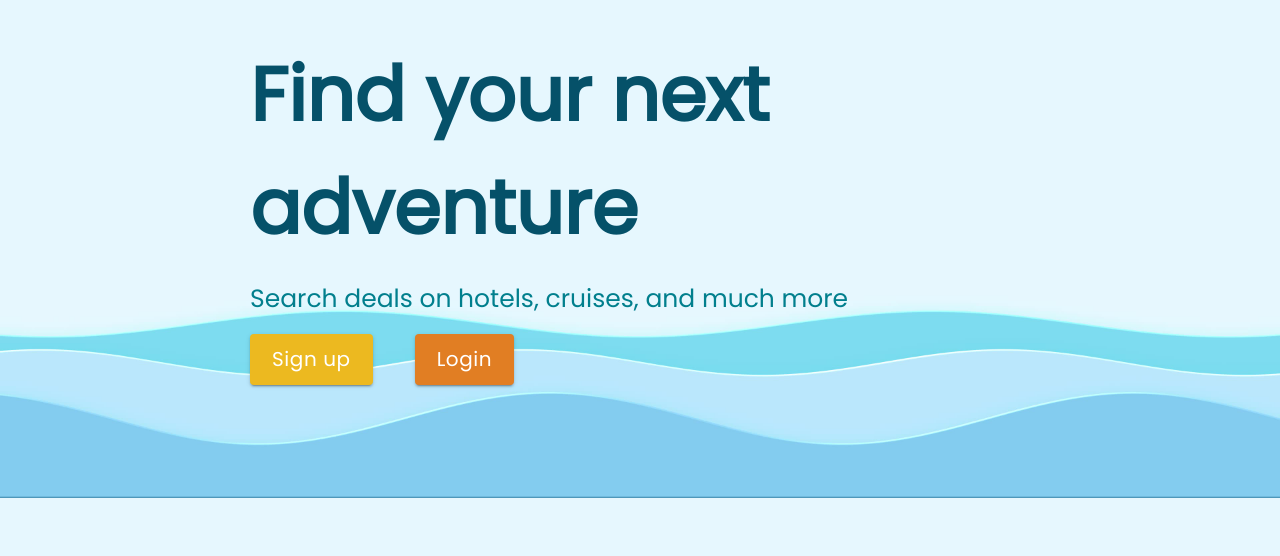
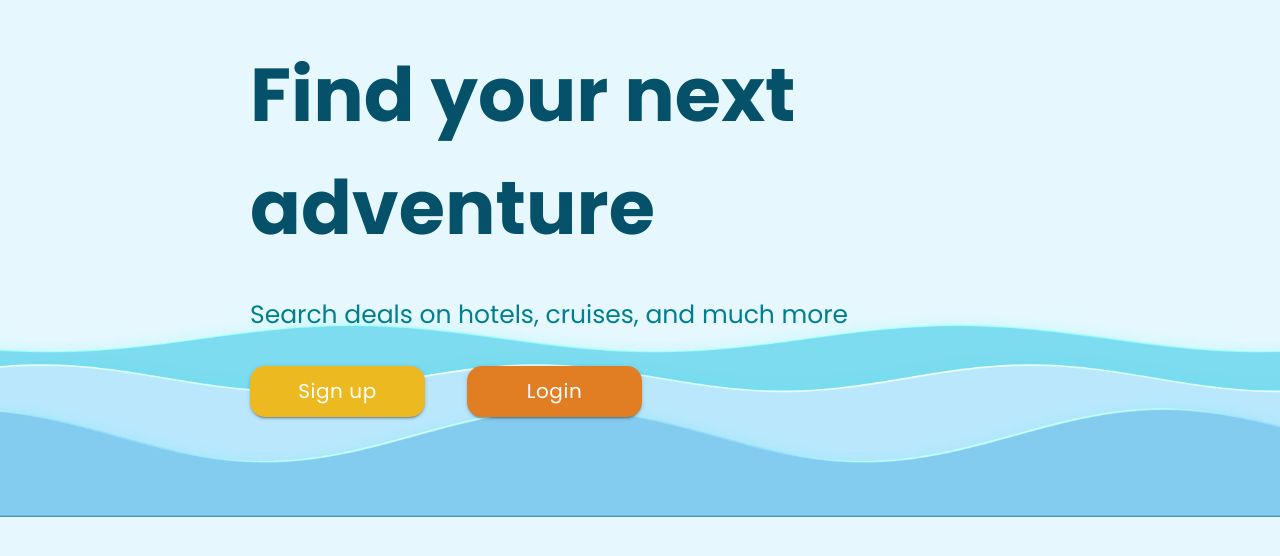
Before and after one commit to biancaserban20/BOAT-App, a React (Create React App) app in the folder boatfrontend/: page / in a window 1280 px wide. Shown: the part 222-778 px from the top of the page. Built offline with nearby package versions, Linux system fonts and the light colour scheme.

Commit message:
Added rounded corners buttons

```diff
--- a/boatfrontend/src/App.css
+++ b/boatfrontend/src/App.css
@@ -14,7 +14,7 @@ body {
   display: flex;
   flex-direction: column;
   align-items: flex-start;
-  row-gap: 1em;
+  row-gap: 2em;
 }
 
 .App {
@@ -33,14 +33,12 @@ body {
 }
 
 .welcome {
-  color:steelblue;
   margin-top: 20vmin;
   font-size: 2.5rem;
   text-align: left;
 }
 
 .description {
-  color:steelblue;
   font-size:xx-large;
   text-align: left;
 }
--- a/boatfrontend/src/components/Home.js
+++ b/boatfrontend/src/components/Home.js
@@ -1,10 +1,21 @@
 import React from 'react';
 import { Container, Button} from '@material-ui/core';
 import 'react-toastify/dist/ReactToastify.css';
+import { makeStyles } from '@material-ui/core/styles';
 import '../App.css';
 import logo from '../resources/logo.png';
 
+const useStyles = makeStyles(theme => ({
+    button: {
+        borderRadius: 15,
+        width: "175px",
+    },
+  }));
+
+
 export default function Home() {
+    const classes = useStyles();
+
     const mystyle = {
         float: 'center',
         marginLeft: "150px",
@@ -15,20 +26,20 @@ export default function Home() {
     <Container style={mystyle}>
     <div className="box">
         <div className="box2">
-        <link href='https://fonts.googleapis.com/css?family=Poppins' rel='stylesheet'></link>
+        <link href="https://fonts.googleapis.com/css2?family=Poppins:wght@400;700&display=swap" rel="stylesheet"></link>
         <div className = 'welcome' style={{fontSize: 75, fontFamily: 'Poppins', fontWeight:'bolder', color: "#055169"}}><b>Find your next adventure</b></div>
         <div className = 'description' style={{fontSize: 25, fontFamily: 'Poppins', color: "#017F8D"}}>Search deals on hotels, cruises, and much more</div>
         <div className="App">
             <a href="./sign-up">
-                <Button variant='contained' size='large' style={{fontSize: 20, fontFamily: 'Poppins', backgroundColor: "#ECB920", color: "white", textTransform: 'none'}}>Sign up</Button>
+                <Button variant='contained' className={classes.button} size='large' style={{fontSize: 20, fontFamily: 'Poppins', backgroundColor: "#ECB920", color: "white", textTransform: 'none'}}>Sign up</Button>
             </a>
             <a href="./login">
-                <Button variant='contained' size='large' style={{fontSize: 20, fontFamily: 'Poppins', backgroundColor: "#E17E23", color: "white", marginLeft: "10px", textTransform: 'none'}}>Login</Button>
+                <Button variant='contained' className={classes.button} size='large' style={{fontSize: 20, fontFamily: 'Poppins', backgroundColor: "#E17E23", color: "white", marginLeft: "10px", textTransform: 'none'}}>Login</Button>
             </a>
         </div>
         </div>
         <div className='App-logo'>
-            <img weight="100%" height="100%" src ={logo} alt='logo' />
+            <img weight="110%" height="110%" src ={logo} alt='logo' />
         </div>
         </div>
      </Container>
```
